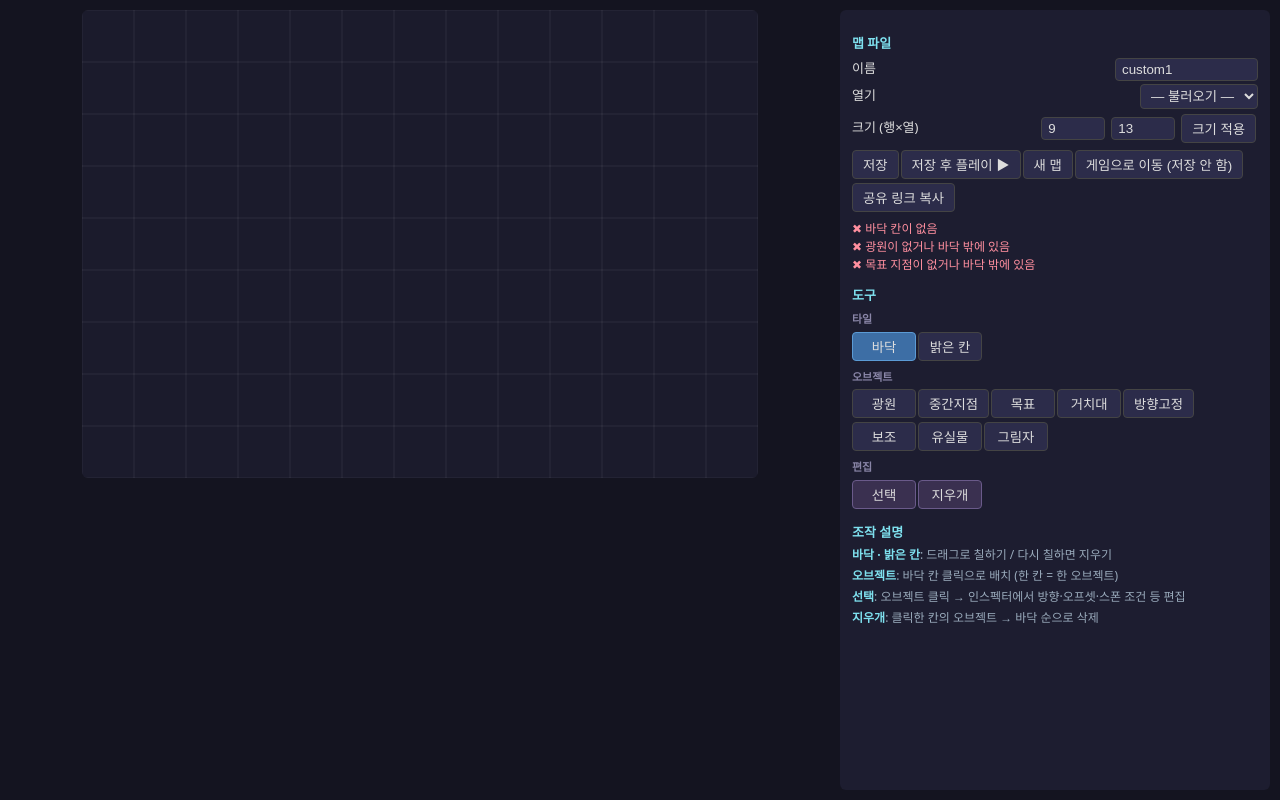
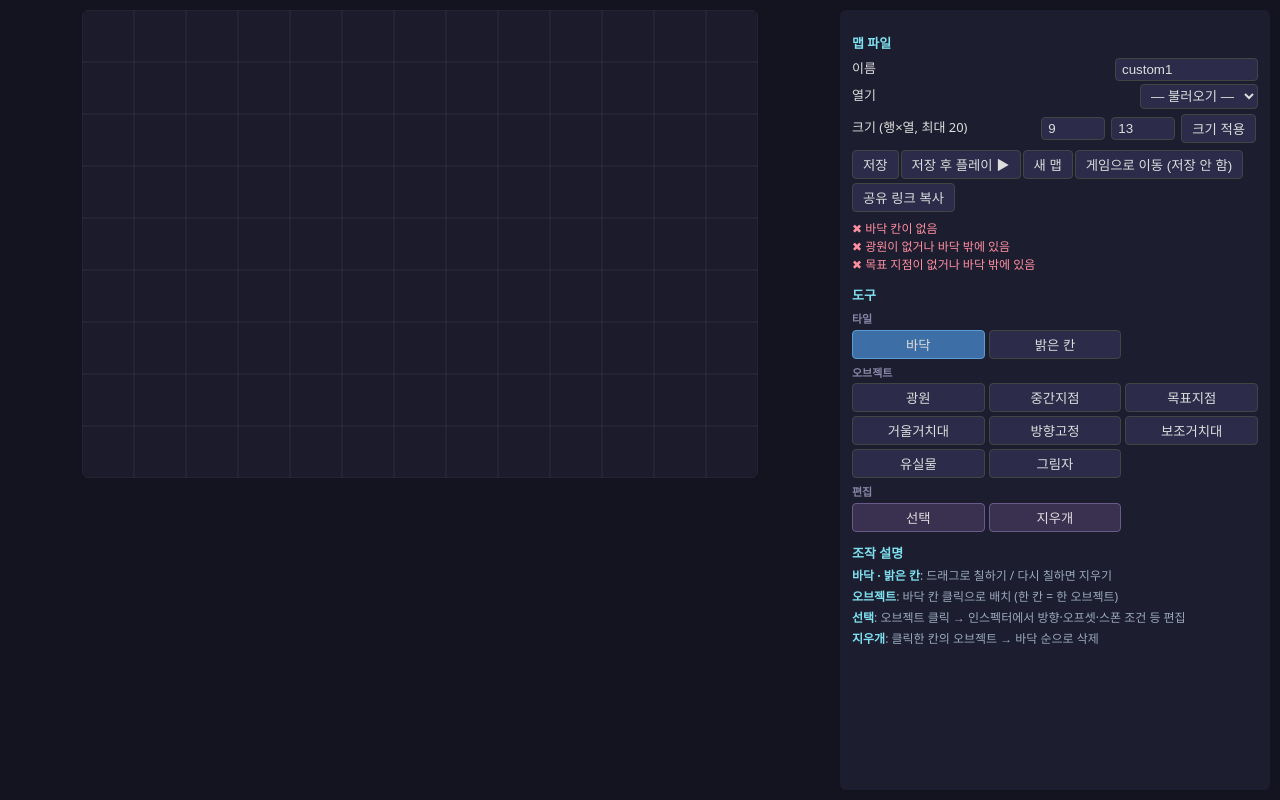
Before and after one commit to CheonUHee/haean-cave-prototype, a website with bundled scripts: page editor.html in a window 1280 px wide. Both pictures are taken after a click on the button "크기 적용". Built offline with nearby package versions, Linux system fonts and the light colour scheme; no server answers.

Commit message:
UI 추가 정비: 슬라이더 폭·오버레이 문구 크기 고정·맵 최대 20×20·오브젝트 버튼 3·3·2 재배열

```diff
--- a/editor.html
+++ b/editor.html
@@ -21,6 +21,8 @@
   #panel button:hover { background:#3a3a60; }
   #panel button.on { background:#3d6ea5; border-color:#5b9bd5; }
   #tools button { min-width:64px; }
+  #tools .tool-row { display:grid; grid-template-columns:repeat(3, 1fr); gap:4px; }
+  #tools .tool-row button { min-width:0; margin:0; }
   #tools .tool-group { color:#8a86a8; font-size:11px; font-weight:bold; margin:6px 0 2px; }
   #tools button.edit { background:#3a3050; border-color:#6a5a8a; }
   #tools button.edit.on { background:#3d6ea5; border-color:#5b9bd5; }
--- a/editor/editor.js
+++ b/editor/editor.js
@@ -19,13 +19,13 @@ const LOCK_PRESETS = [
 // 도구는 성격별 3그룹: 타일 칠하기 / 오브젝트 배치 / 편집(배치와 다른 성격 — 버튼 색도 구분)
 const TOOL_GROUPS = [
   ['타일', [['floor', '바닥'], ['lit', '밝은 칸']]],
-  ['오브젝트', [['source', '광원'], ['waypoint', '중간지점'], ['goal', '목표'],
-              ['stand', '거치대'], ['lock', '방향고정'], ['aux', '보조'],
+  ['오브젝트', [['source', '광원'], ['waypoint', '중간지점'], ['goal', '목표지점'],
+              ['stand', '거울거치대'], ['lock', '방향고정'], ['aux', '보조거치대'],
               ['item', '유실물'], ['spawn', '그림자']]],
   ['편집', [['select', '선택'], ['erase', '지우개']]],
 ];
-const KIND_LABEL = { source: '광원', waypoint: '중간지점', goal: '목표', stand: '거울 거치대',
-                     lock: '방향 고정 거치대', aux: '보조 거치대', item: '유실물',
+const KIND_LABEL = { source: '광원', waypoint: '중간지점', goal: '목표지점', stand: '거울거치대',
+                     lock: '방향 고정 거치대', aux: '보조거치대', item: '유실물',
                      spawn: '그림자 스폰 지점' };
 
 let stage = newStage(13, 9);
@@ -202,17 +202,20 @@ function buildPanel() {
   };
   panel.append(row('열기', loadSel));
 
-  // 입력 순서는 일반 관례대로 행×열 — 내부 데이터(cols/rows)는 그대로
-  const rowsIn = el('input', { type: 'number', min: 1, max: 30, value: stage.rows });
-  const colsIn = el('input', { type: 'number', min: 1, max: 40, value: stage.cols });
+  // 입력 순서는 일반 관례대로 행×열 — 내부 데이터(cols/rows)는 그대로. 최대 20×20.
+  const MAX = 20;
+  const clamp = (v) => Math.min(MAX, Math.max(1, v | 0));
+  const rowsIn = el('input', { type: 'number', min: 1, max: MAX, value: stage.rows });
+  const colsIn = el('input', { type: 'number', min: 1, max: MAX, value: stage.cols });
   const sizeBtn = el('button', { textContent: '크기 적용' });
   sizeBtn.onclick = () => {
-    stage.rows = Math.max(1, rowsIn.value | 0);
-    stage.cols = Math.max(1, colsIn.value | 0);
+    // 직접 입력이 max를 넘겨도 클램프 (number 필드 max는 스피너만 강제)
+    stage.rows = clamp(rowsIn.value);
+    stage.cols = clamp(colsIn.value);
     stage.cells = stage.cells.filter(([c, r]) => c < stage.cols && r < stage.rows);
     refresh(true);
   };
-  panel.append(row('크기 (행×열)', rowsIn, colsIn, sizeBtn));
+  panel.append(row('크기 (행×열, 최대 20)', rowsIn, colsIn, sizeBtn));
 
   const saveBtn = el('button', { textContent: '저장' });
   saveBtn.onclick = () => save(false);
@@ -253,7 +256,7 @@ function buildPanel() {
   const toolsDiv = el('div', { id: 'tools' });
   for (const [group, defs] of TOOL_GROUPS) {
     toolsDiv.append(el('div', { className: 'tool-group', textContent: group }));
-    const rowDiv = el('div');
+    const rowDiv = el('div', { className: 'tool-row' });   // 3열 그리드 (오브젝트 = 3·3·2)
     for (const [id, label] of defs) {
       const b = el('button', {
         textContent: label,
```
Also changed, not shown: index.html (+1 -1 lines), render.js (+7 -3 lines).
